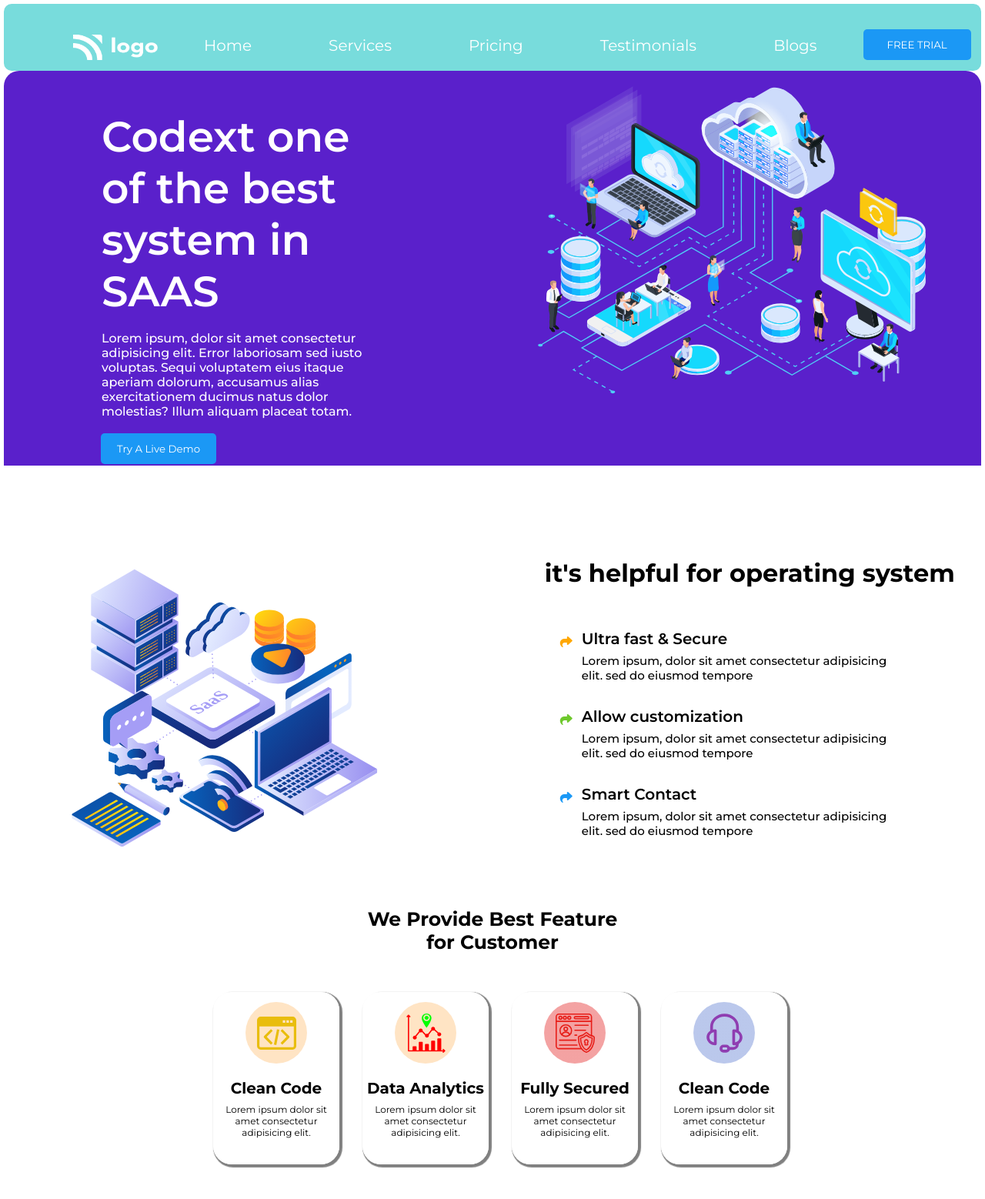
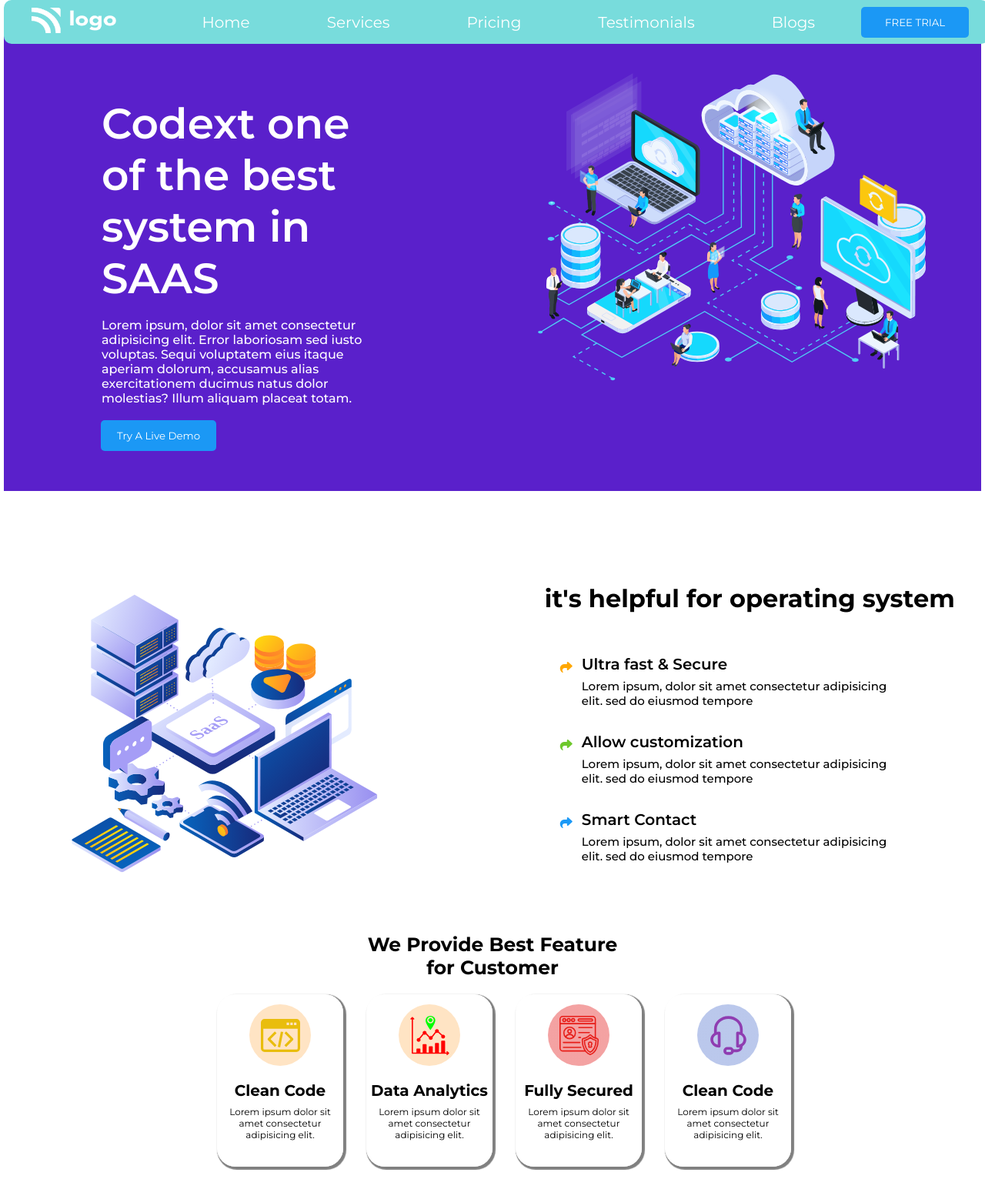
Before and after one commit to amarjeetk123/project-13, a plain HTML site: page index.html in a window 1280 px wide. Shown: the whole page at 77% size. Drawn offline with Linux system fonts and the light colour scheme.

Commit message:
making responsive project with media query and flex box

```diff
--- a/index.html
+++ b/index.html
@@ -74,6 +74,7 @@
                 <h1>for Customer</h1>
             </div>
             <footer>
+                <div class="footer-containet">
                     <div class="square">
                         <div class="image-background image-1">
                             <img src="./images/web-developing.svg" alt="support " style="filter: invert(68%) sepia(90%) saturate(455%) hue-rotate(2deg) brightness(96%) contrast(95%);">
@@ -102,6 +103,7 @@
                         <h1>Clean Code</h1>
                         <p>Lorem ipsum dolor sit amet consectetur adipisicing elit.</p>
                     </div>
+                </div>
             </footer>
         </div>
     </div>
--- a/style.css
+++ b/style.css
@@ -31,7 +31,7 @@ body{
 }
 
 .first{
-    width: 100%;
+    width: 100vw;
     height: auto;
     color: #ffffff;
     border-top-right-radius: 20px;
@@ -41,8 +41,7 @@ body{
 .logo{
     height: 33px;
     width: 110px;
-   margin-top: 30px;
-   margin-left: 80px;
+
     padding: 10px;
 }
 
@@ -55,18 +54,17 @@ nav{
     flex-direction: row;
     justify-content: space-around;
     align-items: center;
+    position: fixed;
+    top: 0%;
+    z-index: 1;
 }
 .list{
-   margin-top: 20px;
     display: flex;
     flex-direction: row;
-    margin-right: 100px;
-
 }
 .list-items{
-
     height: 20px;
-    margin: 10px 20px;
+    margin: 0px 20px;
    padding: 10px 30px;
    display: flex;
    justify-content: center;
@@ -92,7 +90,7 @@ nav{
     align-items: center;
     border: none;
     border-radius: 5px;
-   margin-top: 9px;
+
    margin-left: 10px;
 }
 .btn:hover{
@@ -103,6 +101,9 @@ nav{
     transform: scale(1.1);
     border: 2px solid #ffffff;
     cursor: pointer;
+}
+.first{
+    padding: 70px 0px 50px;
 }
 
 .container{
@@ -201,13 +202,18 @@ nav{
     font-size: 25px;
     font-weight:700;
 }
+footer{
 
-footer{
-    margin-left: -10px;
-    margin-top: 50px;
     display: flex;
-    justify-content: center;
+    padding: 20px 0px;
+}
+.footer-containet{
+
+    margin: 0px auto;
+    display: flex;
+ justify-content: center;
     color: black;
+    flex-wrap: wrap;
 }
 .square{
     display: flex;
@@ -307,15 +313,15 @@ footer{
         margin: 29px auto;
         width: 50%;
         height: 100vh;
-        position: absolute;
-        top: 60px;
+        position: fixed;
+        top: 56px;
         left: -100%;
         margin-left: 5px;
         flex-direction: column;
         background-color: rgb(22, 107, 181);
     }
     .list-items{
-        font-size: 30px;
+        font-size:   0px;
      margin: 20px auto 10px;
     }
     .list-items:hover{
@@ -333,8 +339,7 @@ footer{
     .logo{
         height: 60px;
         width: 200px;
-       margin-left: -450px;
-       margin-top: -1px;
+
     }
     .btn{
         margin: 20px auto;
```
Lines whose indentation alone changed are shown as unchanged.
